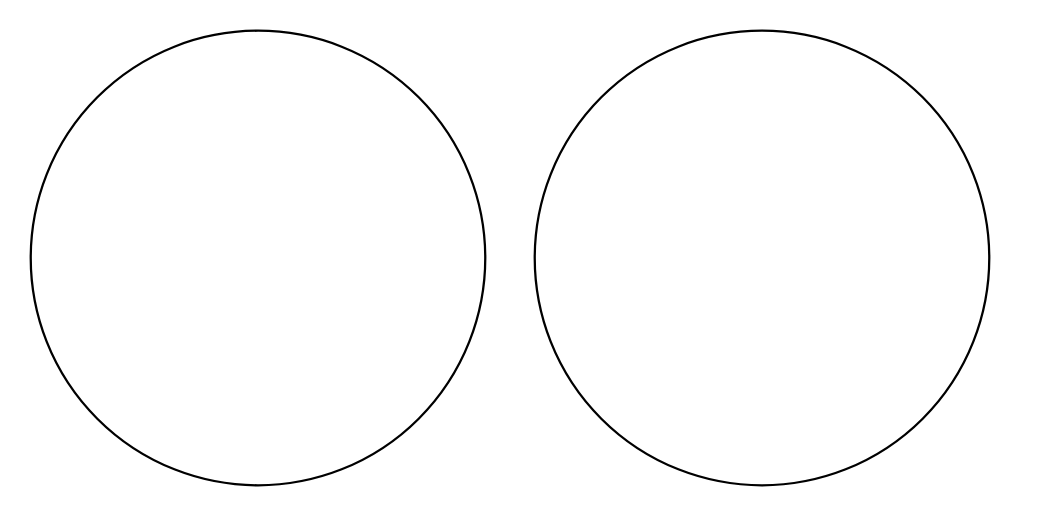
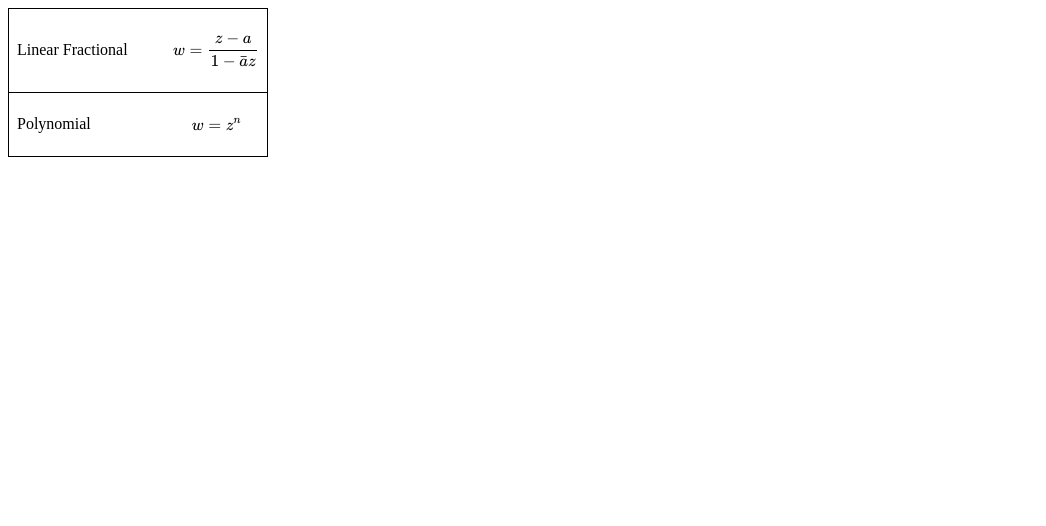
Before and after one commit to kign/conformal, a plain HTML site: page docs/index.html in a window 1280 px wide. Shown: the whole page, without its empty margins (0-1046 px from the left). Drawn offline with nearby package versions, Linux system fonts and the light colour scheme.

Commit message:
Added polynomial w = z^n

```diff
--- a/docs/index.html
+++ b/docs/index.html
@@ -2,16 +2,45 @@
 <html lang="en">
 <head>
     <meta charset="UTF-8">
-    <title>Conform map</title>
+    <title>Conformal maps</title>
+    <script src="https://polyfill.io/v3/polyfill.min.js?features=es6"></script>
+    <script type="text/javascript" id="MathJax-script" async
+            src="https://cdn.jsdelivr.net/npm/mathjax@3/es5/tex-chtml.js">
+    </script>
+<style>
+tr td:nth-child(1) {
+    width: 140px;
+}
+td {
+    padding: 8px;
+}
+tr {
+    border: 1px solid black;
+    cursor: pointer;
+}
+tr:hover {
+    background-color: aliceblue;
+}
+table {
+    border-collapse: collapse;
+}
+</style>
 </head>
 <body>
-<svg id="z" height="500" viewBox="-110 -110 220 220">
-    <circle r="100" cx="0" cy="0" fill="none" stroke="black" stroke-width="1"/>
-</svg>
-<svg id="w" height="500" viewBox="-110 -110 220 220">
-    <circle r="100" cx="0" cy="0" fill="none" stroke="black" stroke-width="1"/>
-    <g id="w-g"></g>
-</svg>
-<script src="meshes.js"></script>
+<table>
+    <tr data-href="linear-fractional.html">
+        <td>Linear Fractional</td>
+        <td>$$w = \frac{z - a}{1 - \bar{a}z}$$</td>
+    </tr>
+    <tr data-href="poly.html">
+        <td>Polynomial</td>
+        <td>$$w = z^n$$</td>
+    </tr>
+</table>
+<script>
+    for (const elm of document.querySelectorAll('table tr')) {
+      elm.addEventListener('click', () => window.location.href=elm.dataset.href);
+    }
+</script>
 </body>
 </html>
```
Also changed, not shown: docs/linear-fractional.html (added, +18 -0 lines).
